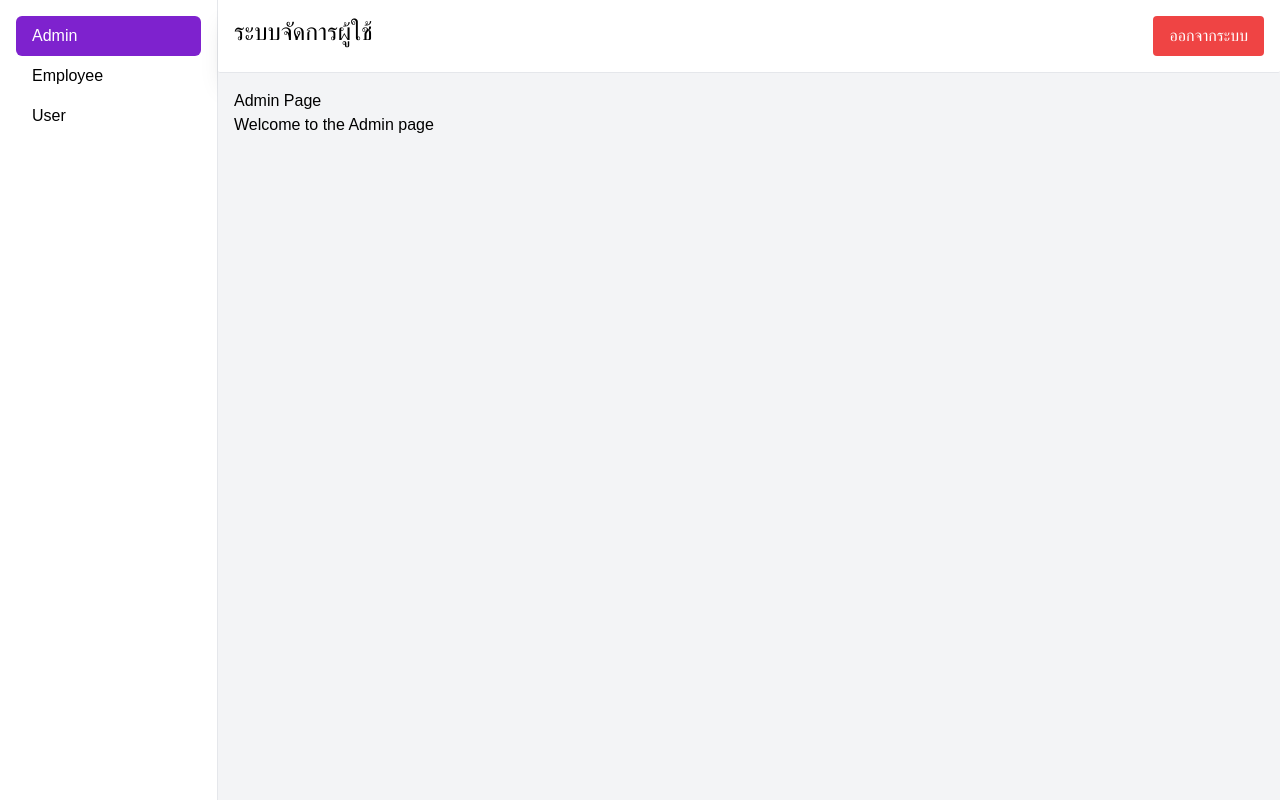
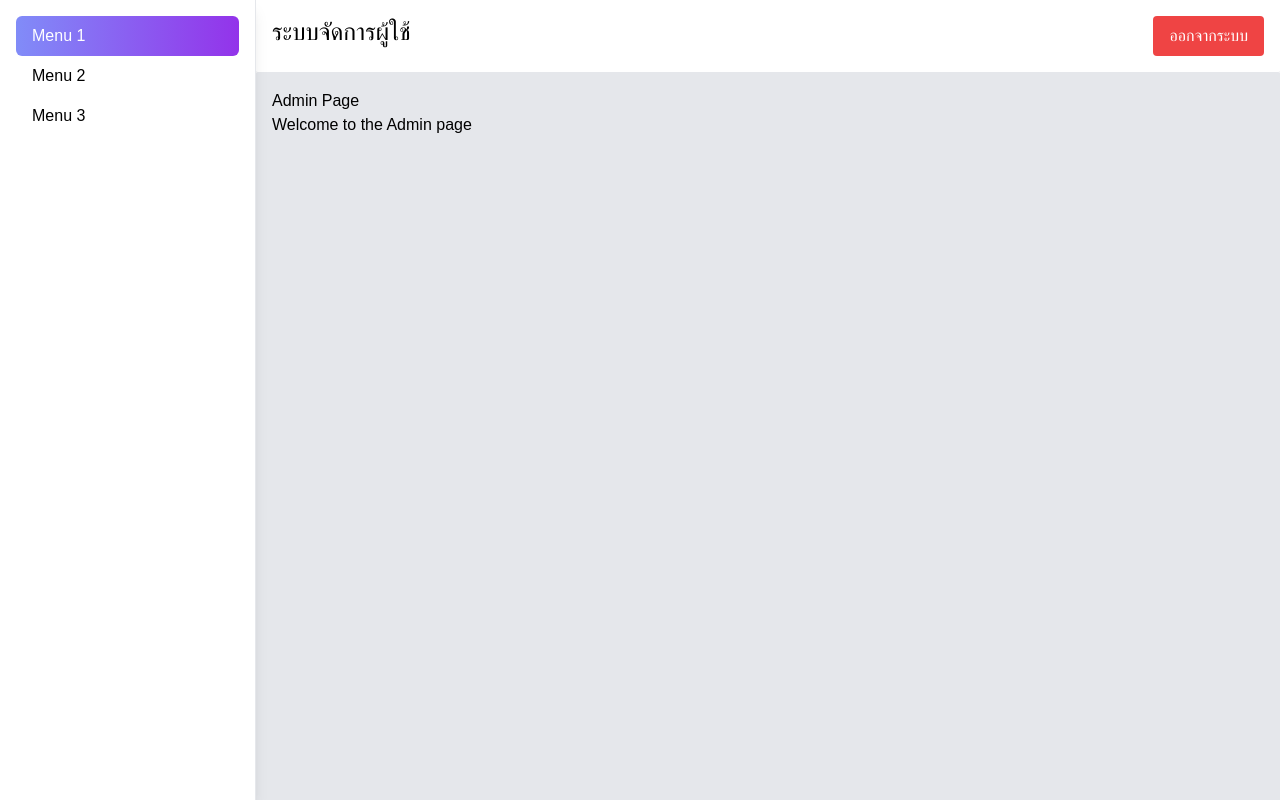
Before and after one commit to nextseo/project_student_1, a React (Create React App) app: page /admin in a window 1280 px wide. Built offline with nearby package versions, Linux system fonts and the light colour scheme; sample sign-in values are in the browser's storage.

Commit message:
16-11-2567-v-2

```diff
--- a/package.json
+++ b/package.json
@@ -10,6 +10,7 @@
     "jwt-decode": "^4.0.0",
     "react": "^18.3.1",
     "react-dom": "^18.3.1",
+    "react-icons": "^5.3.0",
     "react-router-dom": "^6.28.0",
     "react-scripts": "5.0.1",
     "react-toastify": "^10.0.6",
--- a/src/components/Header.jsx
+++ b/src/components/Header.jsx
@@ -1,21 +1,25 @@
-import React,  { useContext } from 'react';
-import { AuthContext } from '../contexts/AuthContext';
-import { useNavigate } from 'react-router-dom';
+import React, { useContext } from "react";
+import { AuthContext } from "../contexts/AuthContext";
+import { useNavigate } from "react-router-dom";
+import { FaBars } from "react-icons/fa";
 
-
-const Header = () => {
+const Header = ({ toggleSidebar }) => {
   const { logout } = useContext(AuthContext);
   const navigate = useNavigate();
 
   const handleLogout = () => {
     logout();
-        navigate('/'); // เปลี่ยนเส้นทางไปยังหน้า '/'
+    navigate("/"); // เปลี่ยนเส้นทางไปยังหน้า '/'
   };
 
   return (
     <header className="bg-white border-b border-gray-200 shadow-xl rounded-sm">
+      <div className="flex justify-between p-4">
 
-      <div className="flex justify-between p-4">
+        <button onClick={toggleSidebar} className="lg:hidden">
+          <FaBars size={24} />
+        </button>
+
         <h1 className="text-2xl">ระบบจัดการผู้ใช้</h1>
 
         <button
--- a/src/components/Layout.jsx
+++ b/src/components/Layout.jsx
@@ -1,17 +1,51 @@
-import React from 'react';
-import Header from './Header';
-import Sidebar from './Sidebar';
+// import React from 'react';
+// import Header from './Header';
+// import Sidebar from './Sidebar';
 
-const Layout = ({ children }) => {
+// const Layout = ({ children }) => {
 
 
 
+//   return (
+//     <div className="flex min-h-screen">
+//       <Sidebar />
+//       <div className="flex flex-col w-full">
+//         <Header />
+//         <div className="p-4 bg-gray-100  h-full">{children}</div>
+//       </div>
+//     </div>
+//   );
+// };
+
+// export default Layout;
+
+import React, { useContext, useState } from 'react';
+import { useNavigate } from 'react-router-dom';
+import Header from './Header';
+import Sidebar from './Sidebar';
+import { AuthContext } from '../contexts/AuthContext';
+
+const Layout = ({ children }) => {
+  const { logout } = useContext(AuthContext);
+  const navigate = useNavigate();
+  const [isSidebarOpen, setIsSidebarOpen] = useState(false);
+
+  const handleLogout = () => {
+    logout();
+    navigate('/');
+  };
+
   return (
     <div className="flex min-h-screen">
-      <Sidebar />
+      {/* Sidebar */}
+      <Sidebar isOpen={isSidebarOpen} toggleSidebar={() => setIsSidebarOpen(!isSidebarOpen)} />
+
+      {/* Main Content */}
       <div className="flex flex-col w-full">
-        <Header />
-        <div className="p-4 bg-gray-100  h-full">{children}</div>
+        {/* Header */}
+        <Header toggleSidebar={() => setIsSidebarOpen(!isSidebarOpen)} />
+
+        <div className="p-4 h-full bg-gray-200">{children}</div>
       </div>
     </div>
   );
--- a/src/components/Sidebar.jsx
+++ b/src/components/Sidebar.jsx
@@ -1,22 +1,49 @@
-import React from 'react';
-import { Link } from 'react-router-dom';
+import React from "react";
+import { Link } from "react-router-dom";
 
-const Sidebar = () => (
-  <div className="bg-white border-r border-gray-200 w-64 min-h-screen p-4">
+const Sidebar = ({ isOpen, toggleSidebar }) => {
+  return (
+    <div>
+      {/* Overlay for mobile */}
+      {isOpen && (
+        <div
+          className="fixed inset-0 bg-black bg-opacity-50 z-40 lg:hidden"
+          onClick={toggleSidebar}
+        ></div>
+      )}
+
+      {/* Sidebar */}
+      <div
+        className={`fixed lg:relative top-0 left-0 h-full border-r border-gray-200 w-64 bg-white shadow-lg p-4 z-50 transform ${
+          isOpen ? "translate-x-0" : "-translate-x-full"
+        } lg:translate-x-0 transition-transform duration-300 ease-in-out`}
+      >
         <nav>
           <ul>
-        <li className='bg-purple-700 text-white px-4 rounded-md'>
-          <Link  to="/admin" className="block py-2">Admin</Link>
+            <li className="bg-gradient-to-r from-indigo-400 to-purple-600 text-white px-4 rounded-md">
+              <Link to="/admin" className="block py-2" onClick={toggleSidebar}>
+                Menu 1
+              </Link>
             </li>
-        <li>
-          <Link to="/employee" className="block py-2 px-4">Employee</Link>
+            <li className="px-4">
+              <Link
+                to="/employee"
+                className="block py-2"
+                onClick={toggleSidebar}
+              >
+                Menu 2
+              </Link>
             </li>
-        <li>
-          <Link to="/user" className="block py-2 px-4">User</Link>
+            <li className="px-4">
+              <Link to="/user" className="block py-2" onClick={toggleSidebar}>
+                Menu 3
+              </Link>
             </li>
           </ul>
         </nav>
       </div>
+    </div>
   );
+};
 
 export default Sidebar;
```
Also changed, not shown: 1 other file (tests, documents, lock files or other folders). Lines whose indentation alone changed are shown as unchanged.
